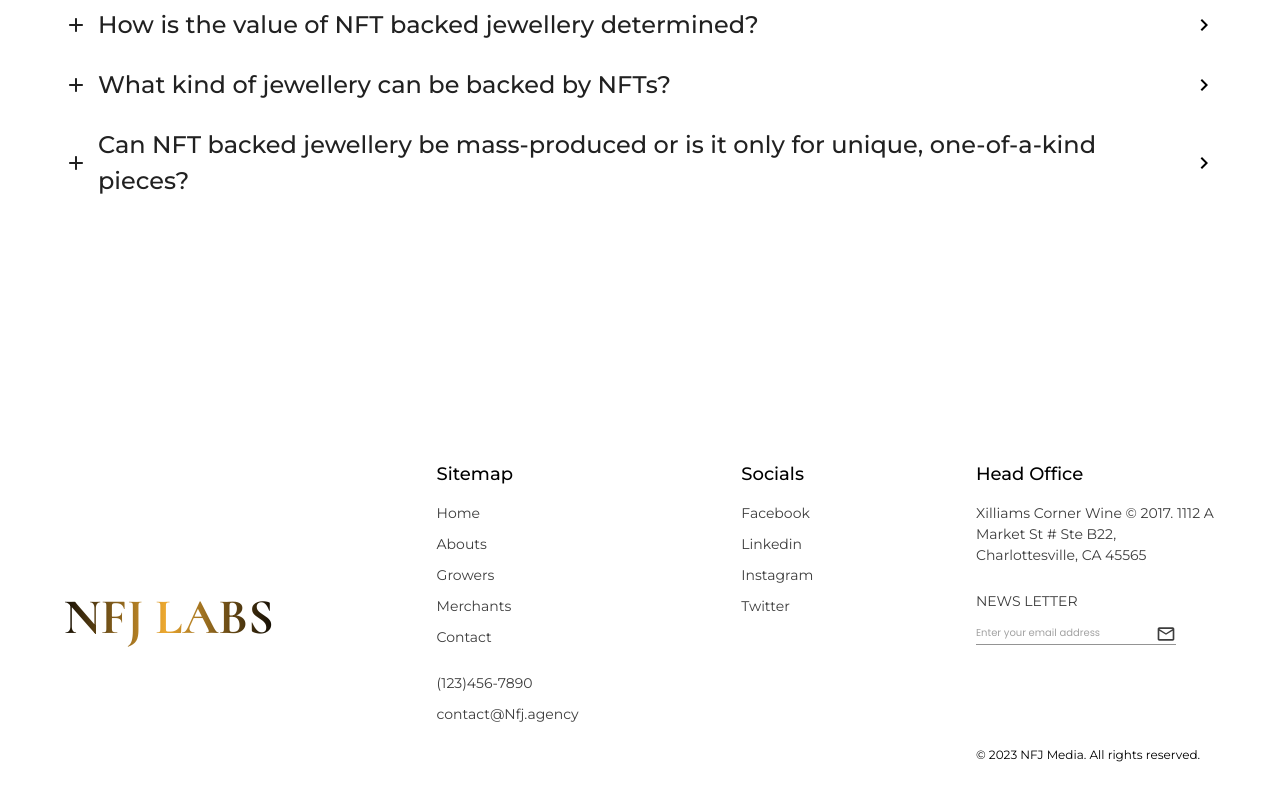
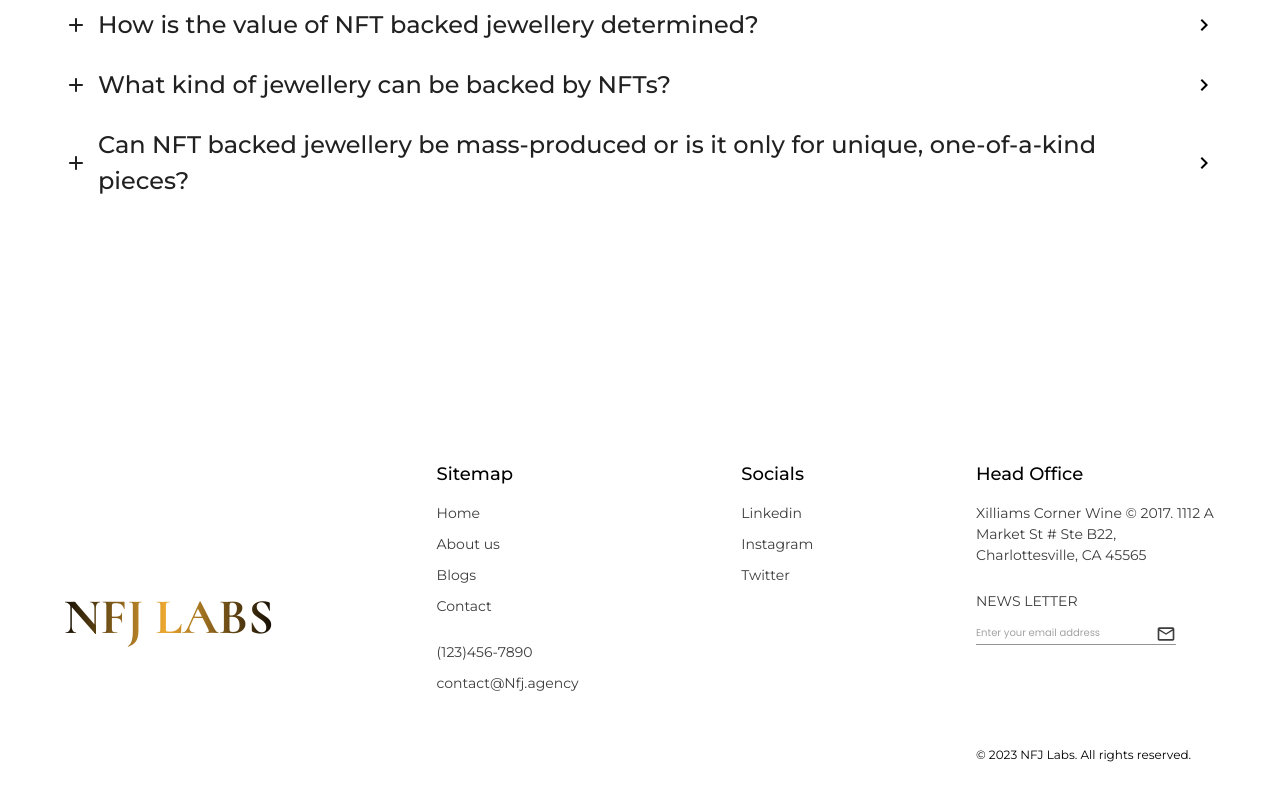
Before and after one commit to ArtisticJewellers/nfjlabs-website, a React (Create React App) app: page / in a window 1280 px wide. Shown: the part 5276-6076 px from the top of the page. Built offline with nearby package versions, Linux system fonts and the light colour scheme.

Commit message:
add functionality in footer section

```diff
--- a/src/components/navbar/index.js
+++ b/src/components/navbar/index.js
@@ -39,10 +39,6 @@ function NavBar(props) {
   const redirect = (link) => {
     window.location.href = link;
   };
-
-  useEffect(() => {
-    console.log("the window object in navbar-------->", window);
-  }, []);
 
   const LstItem = ({ onClick, item }) => {
     return (
--- a/src/pages/blog/index.js
+++ b/src/pages/blog/index.js
@@ -10,10 +10,10 @@ const Blog = () => {
     <>
       <Box sx={{ mt: 10 }} />
       <Slider />
-      <TopStories />
       <Box sx={{ display: { xs: "none", sm: "none", md: "block" } }}>
         <AditionalStoriesLayout />
       </Box>
+      <TopStories />
       <Subscribe />
     </>
   );
--- a/src/pages/home/footer/Office.js
+++ b/src/pages/home/footer/Office.js
@@ -34,7 +34,7 @@ const Office = () => {
         />
       </Box>
         <Box marginTop="100px" />
-      <Text type4 text="© 2023 NFJ Media. All rights reserved. " />
+      <Text type4 text="© 2023 NFJ Labs. All rights reserved. " />
     </Box>
   );
 };
--- a/src/pages/home/footer/Sitemap.js
+++ b/src/pages/home/footer/Sitemap.js
@@ -1,15 +1,24 @@
 import React from "react";
 import Text from "./Text";
 import { Box } from "@mui/material";
+import { useNavigate } from "react-router-dom";
+import Navigate from "../../../components/common/Navigate";
 
 const Sitemap = () => {
   return (
     <div>
       <Text type1 text="Sitemap" />
-      <Text type2 text="Home" />
-      <Text type2 text="Abouts" />
-      <Text type2 text="Growers" />
-      <Text type2 text="Merchants" />
+      <Navigate to="/">
+        <Text type2 text="Home" />
+      </Navigate>
+      <Navigate to="/about">
+        <Text type2 text="About us" />
+      </Navigate>
+
+      <Navigate to="/blog">
+        <Text type2 text="Blogs" />
+      </Navigate>
+
       <Text type2 text="Contact" />
       <Box sx={{ display: { xs: "none", sm: "block", md: "block" } }}>
         <Box marginTop="25px" />
--- a/src/pages/home/footer/Socials.js
+++ b/src/pages/home/footer/Socials.js
@@ -3,13 +3,33 @@ import Text from "./Text";
 import { Box } from "@mui/material";
 
 const Socials = () => {
+  const redirect = (link) => {
+    window.location.href = link;
+  };
   return (
     <div>
       <Text type1 text="Socials" />
-      <Text type2 text="Facebook" />
-      <Text type2 text="Linkedin" />
-      <Text type2 text="Instagram" />
-      <Text type2 text="Twitter" />
+      <Text
+        type2
+        text="Linkedin"
+        onClick={() => {
+          redirect("https://www.linkedin.com/company/nfj-labs/");
+        }}
+      />
+      <Text
+        type2
+        text="Instagram"
+        onClick={() => {
+          redirect("https://www.instagram.com/nfjlabs/");
+        }}
+      />
+      <Text
+        type2
+        text="Twitter"
+        onClick={() => {
+          "https://twitter.com/nfjlabs";
+        }}
+      />
     </div>
   );
 };
--- a/src/pages/home/footer/Text.js
+++ b/src/pages/home/footer/Text.js
@@ -1,11 +1,13 @@
-import { Typography } from "@mui/material";
+import { Box, Typography } from "@mui/material";
 import React from "react";
 
-const Text = ({ text, type1, type2, type3, type4, type5 }) => {
+const Text = ({ text, type1, type2, type3, type4, type5, onClick }) => {
   return (
+    <Box onClick={onClick}>
       <Typography
         sx={{
           fontFamily: "Montserrat",
+          cursor:"pointer",
           fontSize: type1
             ? { xs: "15px", sm: "15px", md: "18px" }
             : type2 || type3 || type5
@@ -24,6 +26,7 @@ const Text = ({ text, type1, type2, type3, type4, type5 }) => {
       >
         {text}
       </Typography>
+    </Box>
   );
 };
 
```
Lines whose indentation alone changed are shown as unchanged.
